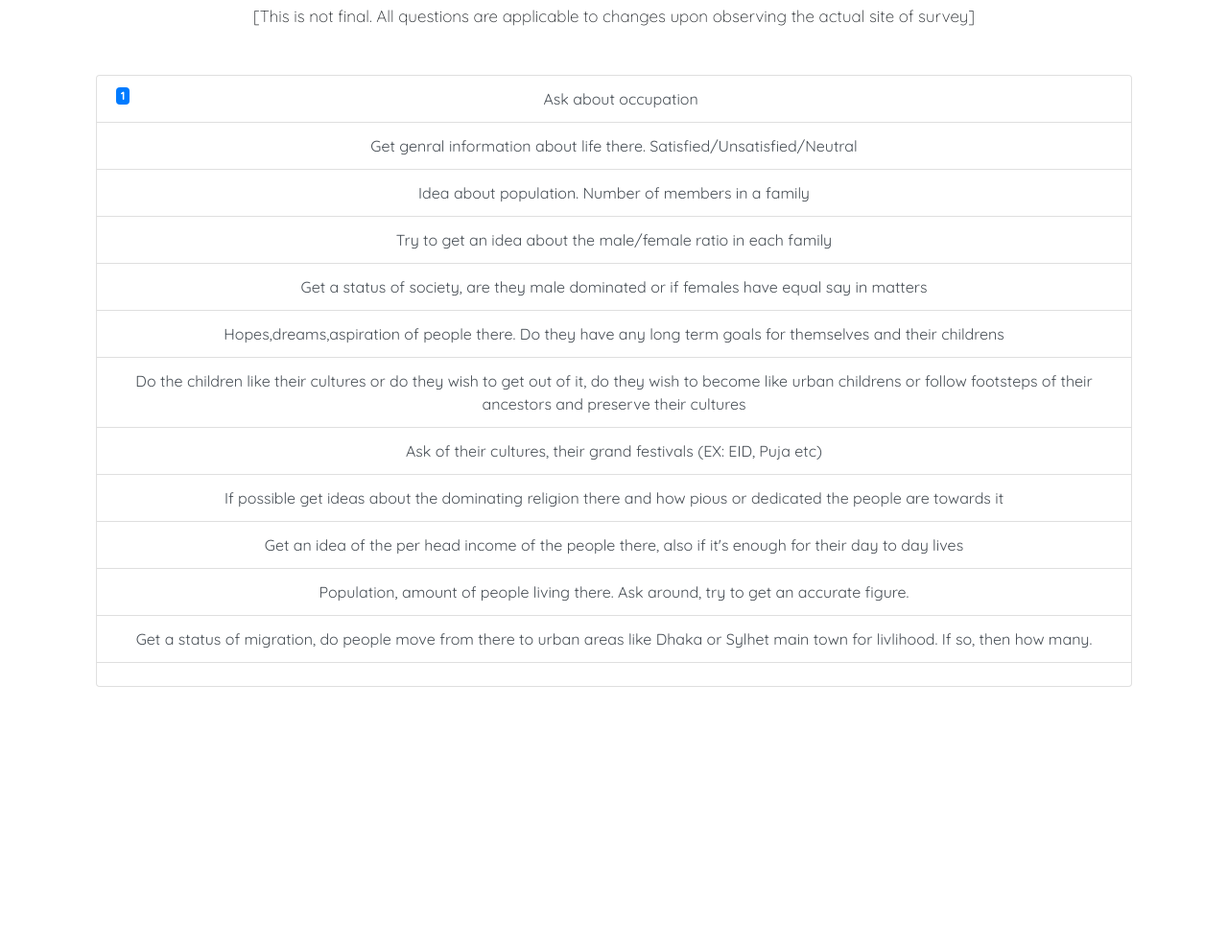
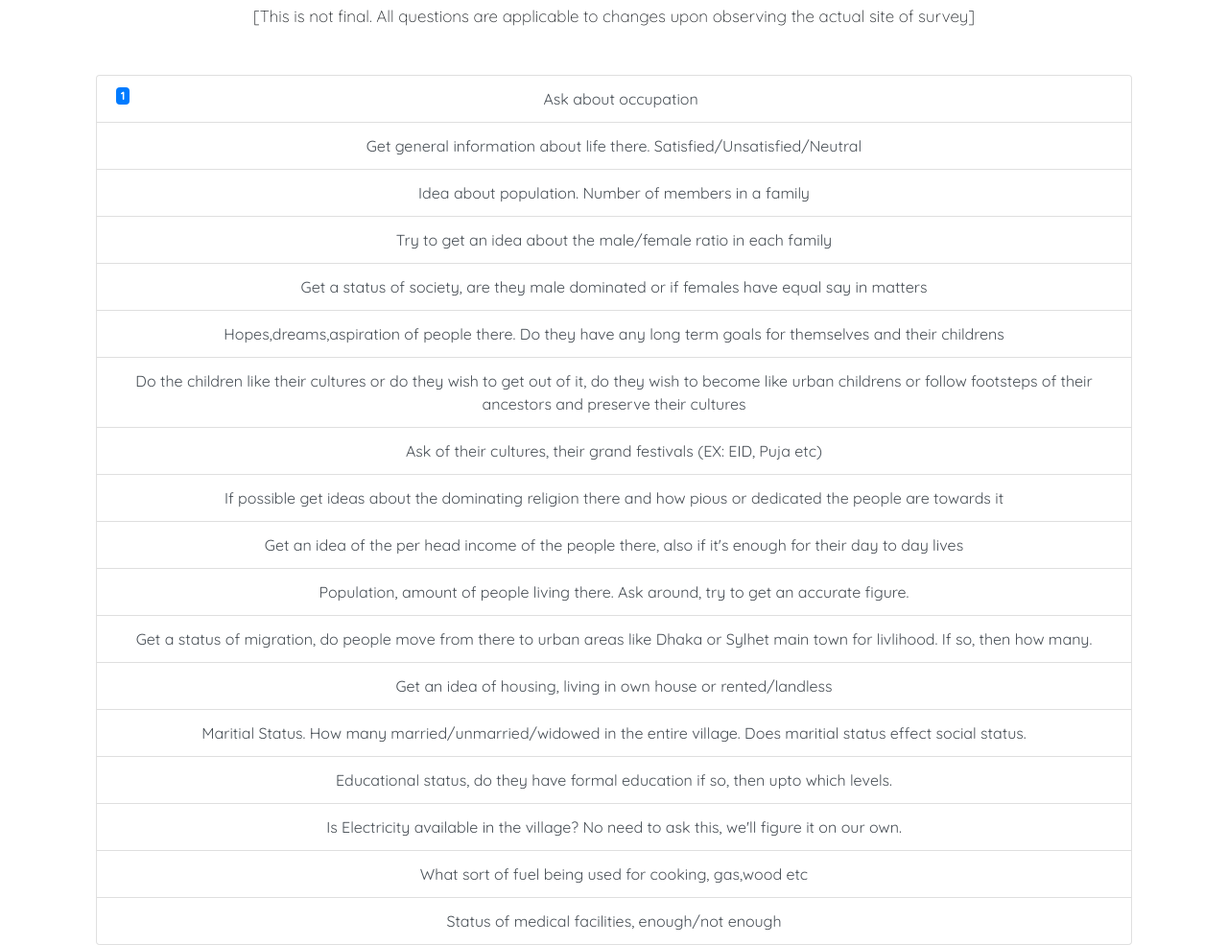
Before and after one commit to MrScX/env_203_survey_paper, a website: page public/survey_question.html in a window 1280 px wide. Shown: the part 65-1050 px from the top of the page at 96% size. Before the commit the page ends 800 px from the top, so only its background shows below. Drawn offline with nearby package versions, Linux system fonts and the light colour scheme.

Commit message:
subir questions added

```diff
--- a/public/survey_question.html
+++ b/public/survey_question.html
@@ -43,7 +43,7 @@
         <div class="surveyPart--one container">
             <ul class="list-group">
                 <a href="" class="list-group-item-action list-group-item"><span class="badge badge-primary float-left">1</span>Ask about occupation</a>
-                <a href="" class="list-group-item-action list-group-item">Get genral information about life there. Satisfied/Unsatisfied/Neutral</a>
+                <a href="" class="list-group-item-action list-group-item">Get general information about life there. Satisfied/Unsatisfied/Neutral</a>
                 <a href="" class="list-group-item-action list-group-item">Idea about population. Number of members in a family</a>
                 <a href="" class="list-group-item-action list-group-item">Try to get an idea about the male/female ratio in each family</a>
                 <a href="" class="list-group-item-action list-group-item">Get a status of society, are they male dominated or if females have equal say in matters</a>
@@ -54,7 +54,12 @@
                 <a href="" class="list-group-item-action list-group-item">Get an idea of the per head income of the people there, also if it's enough for their day to day lives</a>
                 <a href="" class="list-group-item-action list-group-item">Population, amount of people living there. Ask around, try to get an accurate figure.</a>
                 <a href="" class="list-group-item-action list-group-item">Get a status of migration, do people move from there to urban areas like Dhaka or Sylhet main town for livlihood. If so, then how many.</a>
-                <a href="" class="list-group-item-action list-group-item"></a>
+                <a href="" class="list-group-item-action list-group-item">Get an idea of housing, living in own house or rented/landless</a>
+                <a href="" class="list-group-item-action list-group-item">Maritial Status. How many married/unmarried/widowed in the entire village. Does maritial status effect social status.</a>
+                <a href="" class="list-group-item-action list-group-item">Educational status, do they have formal education if so, then upto which levels.</a>
+                <a href="" class="list-group-item-action list-group-item">Is Electricity available in the village? No need to ask this, we'll figure it on our own.</a>
+                <a href="" class="list-group-item-action list-group-item">What sort of fuel being used for cooking, gas,wood etc</a>
+                <a href="" class="list-group-item-action list-group-item">Status of medical facilities, enough/not enough</a>
             </ul>
         </div>
 
```
